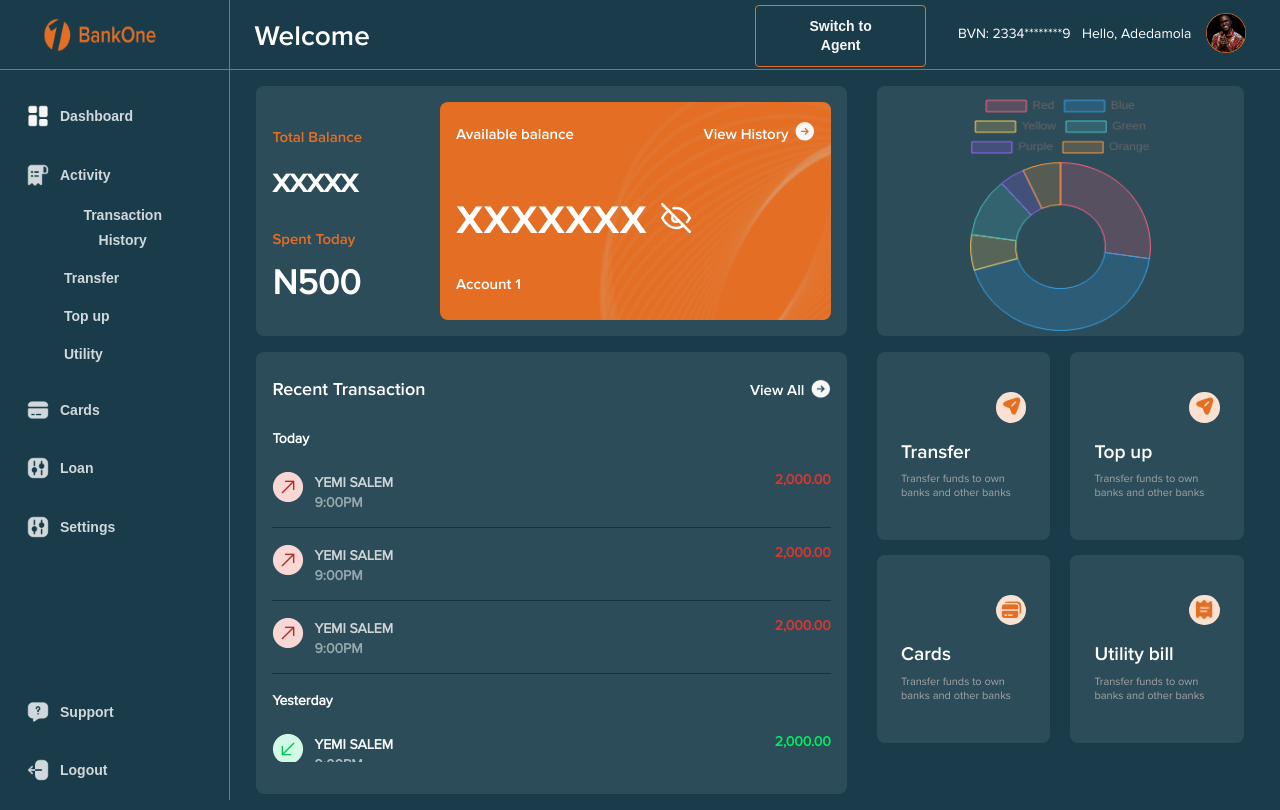
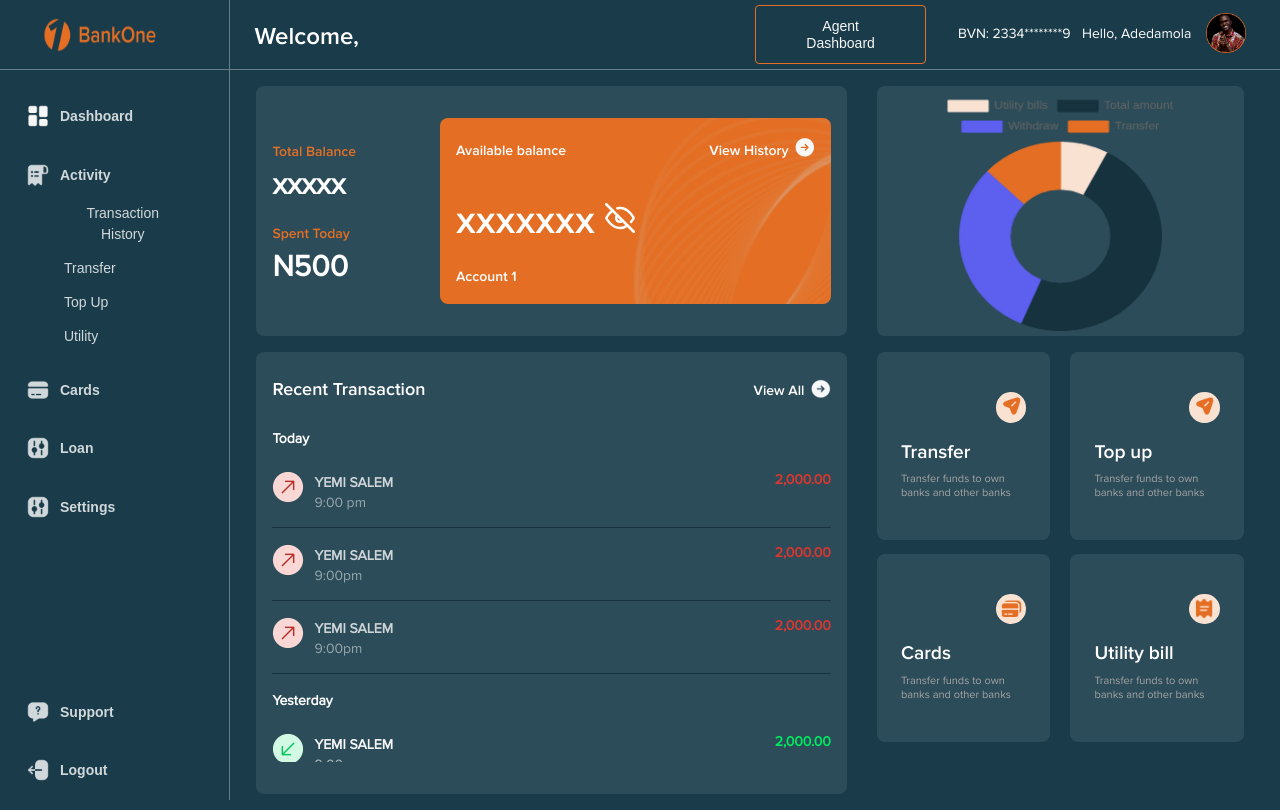
Before and after one commit to webabbey247/qapp-customer-dashboard-v2, a React (Create React App) app: page /dashboard in a window 1280 px wide. Built offline with nearby package versions, Linux system fonts and the light colour scheme.

Commit message:
sort pie chart

```diff
--- a/src/assets/styles/GlobalStyles.js
+++ b/src/assets/styles/GlobalStyles.js
@@ -155,7 +155,6 @@ export const GeneralSmText = styled.p`
   height: ${(props) => props.height || "100%"};
   opacity: ${(props) => props.opacity || ""};
   text-transform: ${(props) => props.textTransform || "lowercase"};
-  cursor: pointer;
 `;
 
 
--- a/src/assets/styles/LayoutStyles.js
+++ b/src/assets/styles/LayoutStyles.js
@@ -225,9 +225,9 @@ padding: 0 3rem;
 
 export const SidebarSubNavLink = styled(NavLink)`
 margin: 0.4rem 0;
-font-weight: 700;
+font-weight: 400;
 font-size: 14px;
-line-height: 25px;
+line-height: 21px;
 display: flex;
 color: var(--dashboard-nav-color);
 flex-direction: row;
--- a/src/components/Layouts/AgentLayout.js
+++ b/src/components/Layouts/AgentLayout.js
@@ -1,6 +1,6 @@
 import React from 'react';
 import AgentSidebar from './Dashboard/AgentSidebar';
-import AgentContent from './Dashboard/MainContent';
+import AgentContent from './Dashboard/AgentContent';
 import { DashboardContainer, DashboardContent } from '../../assets/styles/LayoutStyles';
 
 const AgentLayout = ({children}) => {
--- a/src/components/Layouts/Dashboard/AgentContent.js
+++ b/src/components/Layouts/Dashboard/AgentContent.js
@@ -7,16 +7,16 @@ import { profilePhoto } from '../../../assets/images/images';
 
 export const AgentCTABtn = styled(NavLink)`
 background: transparent;
-border: 1.5px solid #E46F24;
+border: 1px solid #E46F24;
 border-radius: 4px;
 padding: 0.7rem 2rem;
 margin: auto;
 color: var(--gray);
 width: 100%;
 margin-right: 2rem;
-font-weight: 600;
+font-weight: 400;
 font-size:  14px;
-line-height: 19px;
+line-height: 17px;
 text-align: center;
 
 &:hover {
@@ -29,10 +29,10 @@ const AgentContent = ({ children }) => {
   return (
     <DashboardRTLContent>
       <MainContentHeader>
-        <GeneralMdText fontSize="28px" lineHeight="38px" color="var(--white)" fontWeight="700" margin="0.8rem 0" textTransform="unset">Welcome</GeneralMdText>
+        <GeneralMdText fontSize="28px" lineHeight="38px" color="var(--white)" fontWeight="700" margin="0.8rem 0" textTransform="unset">Welcome,</GeneralMdText>
 
         <ProfileNav>
-        <AgentCTABtn to="/dashboard">Switch to Dashboard</AgentCTABtn>
+          <AgentCTABtn to="/dashboard">Bank Dashboard</AgentCTABtn>
           <GeneralSmText textAlign="left" fontSize="14px" lineHeight="19px" color="var(--white)" fontWeight="500" margin="1.2rem 0" textTransform="unset">BVN: 2334********9</GeneralSmText>
           <GeneralSmText textAlign="left" fontSize="14px" lineHeight="19px" color="var(--white)" fontWeight="500" margin="1.2rem 0.2rem" textTransform="unset">Hello, Adedamola</GeneralSmText>
           <ProfilePhoto src={profilePhoto} alt='Adedamola Alausa' />
--- a/src/components/Layouts/Dashboard/MainContent.js
+++ b/src/components/Layouts/Dashboard/MainContent.js
@@ -7,16 +7,16 @@ import { profilePhoto } from '../../../assets/images/images';
 
 export const AgentCTABtn = styled(NavLink)`
 background: transparent;
-border: 1.5px solid #E46F24;
+border: 1px solid #E46F24;
 border-radius: 4px;
 padding: 0.7rem 2rem;
 margin: auto;
 color: var(--gray);
 width: 100%;
 margin-right: 2rem;
-font-weight: 600;
+font-weight: 400;
 font-size:  14px;
-line-height: 19px;
+line-height: 17px;
 text-align: center;
 
 &:hover {
@@ -29,10 +29,10 @@ const MainContent = ({ children }) => {
   return (
     <DashboardRTLContent>
       <MainContentHeader>
-        <GeneralMdText fontSize="28px" lineHeight="38px" color="var(--white)" fontWeight="700" margin="0.8rem 0" textTransform="unset">Welcome</GeneralMdText>
+        <GeneralMdText fontSize="24px" lineHeight="38px" color="var(--white)" fontWeight="700" margin="0.8rem 0" textTransform="unset">Welcome,</GeneralMdText>
 
         <ProfileNav>
-        <AgentCTABtn to="/agents/dashboard">Switch to Agent</AgentCTABtn>
+          <AgentCTABtn to="/agents/dashboard"> Agent Dashboard</AgentCTABtn>
           <GeneralSmText textAlign="left" fontSize="14px" lineHeight="19px" color="var(--white)" fontWeight="500" margin="1.2rem 0" textTransform="unset">BVN: 2334********9</GeneralSmText>
           <GeneralSmText textAlign="left" fontSize="14px" lineHeight="19px" color="var(--white)" fontWeight="500" margin="1.2rem 0.2rem" textTransform="unset">Hello, Adedamola</GeneralSmText>
           <ProfilePhoto src={profilePhoto} alt='Adedamola Alausa' />
--- a/src/components/Layouts/Dashboard/Sidebar.js
+++ b/src/components/Layouts/Dashboard/Sidebar.js
@@ -29,7 +29,7 @@ const Sidebar = () => {
                            <SidebarSubNav>
                            <SidebarSubNavLink to="/dashboard/transactions-history">Transaction History</SidebarSubNavLink>
                             <SidebarSubNavLink to="/dashboard/transfer">Transfer</SidebarSubNavLink>
-                            <SidebarSubNavLink to="/dashboard/top-up">Top up</SidebarSubNavLink>
+                            <SidebarSubNavLink to="/dashboard/top-up">Top Up</SidebarSubNavLink>
                             <SidebarSubNavLink to="/dashboard/utility">Utility</SidebarSubNavLink>
                             </SidebarSubNav>
                         </SidebarNavGroupList>
--- a/src/components/Layouts/Header.js
+++ b/src/components/Layouts/Header.js
@@ -17,6 +17,11 @@ import { FaGlobe } from "react-icons/fa";
 import { IconContext } from "react-icons";
 import { bankLogo } from "../../assets/images/images";
 const Header = () => {
+    const CurrentUrl = window.location.href;
+    const BaseUrl = window.location.origin;
+    const SSO_URL = `http://auth.qappworld.com/login?client_id=743766160104&return_url=${CurrentUrl}&call_url=${BaseUrl}/callback`;
+    console.log("SSO url", SSO_URL);
+
     return (
         <IconContext.Provider value={{ color: "#fff" }}>
             <Menu>
--- a/src/pages/Dashboard/Dashboard.js
+++ b/src/pages/Dashboard/Dashboard.js
@@ -30,7 +30,7 @@ export const DashboardAccountSummaryContent = styled.div`
 display: flex;
 flex-direction: column;
 flex: 0 0 30%;
-margin-top: 1rem;
+margin-top: 2.5rem;
 
 `;
 
@@ -56,6 +56,7 @@ background-image: url("${spiralBg}");
 background-repeat: no-repeat;
 background-size: contain;
 background-position: right;
+margin: 1rem 1rem 1rem 0;
 `;
 
 export const DashMultipleAccountCardsTop = styled.div`
@@ -167,7 +168,7 @@ export const OperationsCard = styled(Link)`
 background: var(--secondary-2);
 padding: 2.5rem 1.5rem;
 border-radius: 8px;
-margin: 0 0 15px;
+margin: 0 0 14px;
 display: flex;
 flex-direction: column;
 `;
@@ -193,26 +194,22 @@ margin: 3px auto;
 const Dashboard = () => {
     const [showBalance, setShowBalance] = React.useState(false);
     const data = {
-        labels: ['Red', 'Blue', 'Yellow', 'Green', 'Purple', 'Orange'],
+        labels: [ 'Utility bills', 'Total amount', 'Withdraw', 'Transfer'],
         datasets: [
             {
-                label: '# of Votes',
-                data: [12, 19, 3, 5, 2, 3],
+                label: 'Expense Calculator',
+                data: [3, 19, 12, 5],
                 backgroundColor: [
-                    'rgba(255, 99, 132, 0.2)',
-                    'rgba(54, 162, 235, 0.2)',
-                    'rgba(255, 206, 86, 0.2)',
-                    'rgba(75, 192, 192, 0.2)',
-                    'rgba(153, 102, 255, 0.2)',
-                    'rgba(255, 159, 64, 0.2)',
+                    'rgba(250,226,211, 1)',
+                    'rgba(22,50,62, 1)',
+                    'rgba(93,95,239, 1)',
+                    'rgba(228,111,36, 1)',
                 ],
                 borderColor: [
-                    'rgba(255, 99, 132, 1)',
-                    'rgba(54, 162, 235, 1)',
-                    'rgba(255, 206, 86, 1)',
-                    'rgba(75, 192, 192, 1)',
-                    'rgba(153, 102, 255, 1)',
-                    'rgba(255, 159, 64, 1)',
+                    'rgba(250,226,211, 1)',
+                    'rgba(22,50,62, 1)',
+                    'rgba(93,95,239, 1)',
+                    'rgba(228,111,36, 1)',
                 ],
                 borderWidth: 1,
             },
@@ -221,7 +218,12 @@ const Dashboard = () => {
             aspectRatio: 1,
             responsive: true,
             cutoutPercentage: 90,
-        },
+            legend: {
+                position: 'bottom',
+                labels: {
+                boxWidth: 10
+            }
+        }}
     };
     return (
         <DashboardLayout>
@@ -230,27 +232,27 @@ const Dashboard = () => {
                     <DashboardAccountContainer>
                         <DashboardAccountSummaryContent>
                             <DashboardTotalSummary>
-                                <GeneralMdText fontSize="15px" fontWeight="400" lineHeight="20px" color="var(--orange)" textTransform="unset" margin="10px 0" textAlign="left">Total Balance</GeneralMdText>
-                                <GeneralSmText fontSize="35px" fontWeight="600" lineHeight="46px" color="var(--white)" textTransform="unset" textAlign="left">{showBalance ? "N177,000": "xxxxx"}</GeneralSmText>
+                                <GeneralMdText fontSize="14px" fontWeight="400" lineHeight="20px" color="var(--orange)" textTransform="unset" margin="0" textAlign="left">Total Balance</GeneralMdText>
+                                <GeneralSmText fontSize="30px" fontWeight="600" lineHeight="46px" color="var(--white)" textTransform="unset" textAlign="left">{showBalance ? "N177,000" : "xxxxx"}</GeneralSmText>
                             </DashboardTotalSummary>
 
                             <DashboardSpentToday>
-                                <GeneralMdText fontSize="15px" fontWeight="400" lineHeight="20px" color="var(--orange)" textTransform="unset" margin="10px 0" textAlign="left">Spent Today</GeneralMdText>
-                                <GeneralSmText fontSize="35px" fontWeight="600" lineHeight="46px" color="var(--white)" textTransform="unset" textAlign="left">N500</GeneralSmText>
+                                <GeneralMdText fontSize="14px" fontWeight="400" lineHeight="20px" color="var(--orange)" textTransform="unset" margin="0" textAlign="left">Spent Today</GeneralMdText>
+                                <GeneralSmText fontSize="30px" fontWeight="600" lineHeight="46px" color="var(--white)" textTransform="unset" textAlign="left">N500</GeneralSmText>
                             </DashboardSpentToday>
                         </DashboardAccountSummaryContent>
 
                         <DashboardMultipleAccountCards>
                             <DashMultipleAccountCardsTop>
-                                <GeneralMdText fontSize="15px" fontWeight="500" lineHeight="19px" color="var(--white)" textTransform="unset" margin="5px 0" textAlign="left">Available balance</GeneralMdText>
+                                <GeneralMdText fontSize="14px" fontWeight="500" lineHeight="19px" color="var(--white)" textTransform="unset" margin="5px 0" textAlign="left">Available balance</GeneralMdText>
 
                                 <DashboardMultipleAccountRTL>
-                                    <GeneralMdText fontSize="15px" fontWeight="500" lineHeight="19px" color="var(--white)" textTransform="unset" margin="5px 0" textAlign="right">View History</GeneralMdText>
+                                    <GeneralMdText fontSize="14px" fontWeight="500" lineHeight="19px" color="var(--white)" textTransform="unset" margin="5px 0" textAlign="right">View History</GeneralMdText>
                                     <TransactionViewAllIcon src={arrowRightIcon} alt="View All" />
                                 </DashboardMultipleAccountRTL>
                             </DashMultipleAccountCardsTop>
-                            <GeneralMdText onClick={()=> setShowBalance(!showBalance)} fontSize="55px" lineHeight="68px" fontWeight="700" textTransform="unset" color="var(--white)" margin="1.5rem 0">{showBalance ? "N14,500": "xxxxxxx"} {showBalance ? <FiEye size="30" color='var(--white)' /> : <FiEyeOff size="30" color='var(--white)' />}</GeneralMdText>
-                            <GeneralMdText fontSize="15px" lineHeight="20px" fontWeight="500" textTransform="unset" color="var(--white)" margin="0">Account 1</GeneralMdText>
+                            <GeneralMdText onClick={() => setShowBalance(!showBalance)} fontSize="40px" lineHeight="60px" fontWeight="700" textTransform="unset" color="var(--white)" margin="1rem 0">{showBalance ? "N14,500" : "xxxxxxx"} {showBalance ? <FiEye size="30" color='var(--white)' /> : <FiEyeOff size="30" color='var(--white)' />}</GeneralMdText>
+                            <GeneralMdText fontSize="14px" lineHeight="20px" fontWeight="500" textTransform="unset" color="var(--white)" margin="0">Account 1</GeneralMdText>
                         </DashboardMultipleAccountCards>
                     </DashboardAccountContainer>
                 </Content70Column>
@@ -266,7 +268,7 @@ const Dashboard = () => {
                         <TransactionActionTab>
                             <GeneralMdText fontSize="18px" lineHeight="24.36px" fontWeight="600" textTransform="unset" color="var(--white)">Recent Transaction</GeneralMdText>
                             <TransactionViewAll>
-                                <GeneralMdText fontSize="15px" lineHeight="20px" fontWeight="600" textTransform="unset" textAlign="right" color="var(--white)" margin="3px 0 0">View All</GeneralMdText>
+                                <GeneralMdText fontSize="14px" lineHeight="20px" fontWeight="600" textTransform="unset" textAlign="right" color="var(--white)" margin="3px 0 0">View All</GeneralMdText>
                                 <TransactionViewAllIcon src={arrowRightIcon} alt="View All" />
                             </TransactionViewAll>
                         </TransactionActionTab>
@@ -279,7 +281,7 @@ const Dashboard = () => {
                                         <TransactionTableSummaryLeftIcon src={debitIcon} alt="Debit" />
                                         <TransactionTableSummaryLeftContent>
                                             <GeneralSmText color="var(--gray)" fontSize="14px" lineHeight="17px" textTransform="unset" fontWeight="600" textAlign="left" margin="3px 0" opacity="0.8">YEMI SALEM</GeneralSmText>
-                                            <GeneralSmText color="var(--gray-2)" fontSize="14px" lineHeight="17px" textTransform="unset" fontWeight="600" textAlign="left" opacity="0.8">9:00PM</GeneralSmText>
+                                            <GeneralSmText color="var(--gray-2)" fontSize="14px" lineHeight="17px" textTransform="unset" fontWeight="400" textAlign="left" opacity="0.8">9:00 pm</GeneralSmText>
                                         </TransactionTableSummaryLeftContent>
                                     </TransactionTableSummaryLeft>
                                     <TransactionTableSummaryRight>
@@ -292,7 +294,7 @@ const Dashboard = () => {
                                         <TransactionTableSummaryLeftIcon src={debitIcon} alt="Debit" />
                                         <TransactionTableSummaryLeftContent>
                                             <GeneralSmText color="var(--gray)" fontSize="14px" lineHeight="17px" textTransform="unset" fontWeight="600" textAlign="left" margin="3px 0" opacity="0.8">YEMI SALEM</GeneralSmText>
-                                            <GeneralSmText color="var(--gray-2)" fontSize="14px" lineHeight="17px" textTransform="unset" fontWeight="600" textAlign="left" opacity="0.8">9:00PM</GeneralSmText>
+                                            <GeneralSmText color="var(--gray-2)" fontSize="14px" lineHeight="17px" textTransform="unset" fontWeight="400" textAlign="left" opacity="0.8">9:00pm</GeneralSmText>
                                         </TransactionTableSummaryLeftContent>
                                     </TransactionTableSummaryLeft>
                                     <TransactionTableSummaryRight>
@@ -305,7 +307,7 @@ const Dashboard = () => {
                                         <TransactionTableSummaryLeftIcon src={debitIcon} alt="Debit" />
                                         <TransactionTableSummaryLeftContent>
                                             <GeneralSmText color="var(--gray)" fontSize="14px" lineHeight="17px" textTransform="unset" fontWeight="600" textAlign="left" margin="3px 0" opacity="0.8">YEMI SALEM</GeneralSmText>
-                                            <GeneralSmText color="var(--gray-2)" fontSize="14px" lineHeight="17px" textTransform="unset" fontWeight="600" textAlign="left" opacity="0.8">9:00PM</GeneralSmText>
+                                            <GeneralSmText color="var(--gray-2)" fontSize="14px" lineHeight="17px" textTransform="unset" fontWeight="400" textAlign="left" opacity="0.8">9:00pm</GeneralSmText>
                                         </TransactionTableSummaryLeftContent>
                                     </TransactionTableSummaryLeft>
                                     <TransactionTableSummaryRight>
@@ -323,7 +325,7 @@ const Dashboard = () => {
                                         <TransactionTableSummaryLeftIcon src={creditIcon} alt="Debit" />
                                         <TransactionTableSummaryLeftContent>
                                             <GeneralSmText color="var(--gray)" fontSize="14px" lineHeight="17px" textTransform="unset" fontWeight="600" textAlign="left" margin="3px 0">YEMI SALEM</GeneralSmText>
-                                            <GeneralSmText color="var(--gray-2)" fontSize="14px" lineHeight="17px" textTransform="unset" fontWeight="600" textAlign="left">9:00PM</GeneralSmText>
+                                            <GeneralSmText color="var(--gray-2)" fontSize="14px" lineHeight="17px" textTransform="unset" fontWeight="400" textAlign="left">9:00 pm</GeneralSmText>
                                         </TransactionTableSummaryLeftContent>
                                     </TransactionTableSummaryLeft>
                                     <TransactionTableSummaryRight>
@@ -336,7 +338,7 @@ const Dashboard = () => {
                                         <TransactionTableSummaryLeftIcon src={creditIcon} alt="Debit" />
                                         <TransactionTableSummaryLeftContent>
                                             <GeneralSmText color="var(--gray)" fontSize="14px" lineHeight="17px" textTransform="unset" fontWeight="600" textAlign="left" margin="3px 0">YEMI SALEM</GeneralSmText>
-                                            <GeneralSmText color="var(--gray-2)" fontSize="14px" lineHeight="17px" textTransform="unset" fontWeight="600" textAlign="left">9:00PM</GeneralSmText>
+                                            <GeneralSmText color="var(--gray-2)" fontSize="14px" lineHeight="17px" textTransform="unset" fontWeight="400" textAlign="left">9:00 pm</GeneralSmText>
                                         </TransactionTableSummaryLeftContent>
                                     </TransactionTableSummaryLeft>
                                     <TransactionTableSummaryRight>
@@ -349,7 +351,7 @@ const Dashboard = () => {
                                         <TransactionTableSummaryLeftIcon src={creditIcon} alt="Debit" />
                                         <TransactionTableSummaryLeftContent>
                                             <GeneralSmText color="var(--gray)" fontSize="14px" lineHeight="17px" textTransform="unset" fontWeight="600" textAlign="left" margin="3px 0">YEMI SALEM</GeneralSmText>
-                                            <GeneralSmText color="var(--gray-2)" fontSize="14px" lineHeight="17px" textTransform="unset" fontWeight="600" textAlign="left">9:00PM</GeneralSmText>
+                                            <GeneralSmText color="var(--gray-2)" fontSize="14px" lineHeight="17px" textTransform="unset" fontWeight="400" textAlign="left">9:00 pm</GeneralSmText>
                                         </TransactionTableSummaryLeftContent>
                                     </TransactionTableSummaryLeft>
                                     <TransactionTableSummaryRight>
@@ -375,7 +377,7 @@ const Dashboard = () => {
                             </Content2Column2>
 
                             <Content2Column2>
-                                <OperationsCard  to="/dashboard/top-up">
+                                <OperationsCard to="/dashboard/top-up">
                                     <OperationsCardIconHolder>
                                         <OperationsCardIcon src={sendIcon} alt="Top up" />
                                     </OperationsCardIconHolder>
@@ -385,7 +387,7 @@ const Dashboard = () => {
                             </Content2Column2>
 
                             <Content2Column2>
-                                <OperationsCard  to="/dashboard/">
+                                <OperationsCard to="/dashboard/">
                                     <OperationsCardIconHolder>
                                         <OperationsCardIcon src={cardOpsIcon} alt="Cards" />
                                     </OperationsCardIconHolder>
@@ -395,7 +397,7 @@ const Dashboard = () => {
                             </Content2Column2>
 
                             <Content2Column2>
-                                <OperationsCard  to="/dashboard/utility">
+                                <OperationsCard to="/dashboard/utility">
                                     <OperationsCardIconHolder>
                                         <OperationsCardIcon src={utilityOpsIcon} alt="Utility bill" />
                                     </OperationsCardIconHolder>
--- a/src/pages/Dashboard/Loans.js
+++ b/src/pages/Dashboard/Loans.js
@@ -75,7 +75,7 @@ const Loans = () => {
                                 </GeneralFlexRow>
                             </Content4Column4>
                             <Content2Column2>
-                            <LoanCard>
+                            {/* <LoanCard>
                                         <GeneralMdText opacity="0.8" fontWeight="600" textAlign="left" fontSize="16px" color="var(--gray)" lineHeight="20px" textTransform="capitalize">Account 1</GeneralMdText>
                                         <GeneralFlexRow justifyContent="space-between" margin="20px 0 0">
                                             <GeneralFlexColumn>
@@ -88,7 +88,7 @@ const Loans = () => {
                                                 <GeneralMdText fontWeight="600" textAlign="right" fontSize="16px" color="var(--success)" lineHeight="19px" textTransform="capitalize">Eligible</GeneralMdText>
                                             </GeneralFlexColumn>
                                         </GeneralFlexRow>
-                                    </LoanCard>
+                                    </LoanCard> */}
                             </Content2Column2>
                         </ContentRow>
                     </SiteContainer>
```
Also changed, not shown: src/components/Modals/OperationSummaryModal.js (+9 -8 lines), src/pages/Dashboard/Settings.js (+5 -5 lines), src/pages/Dashboard/Transfer.js (+25 -21 lines).
